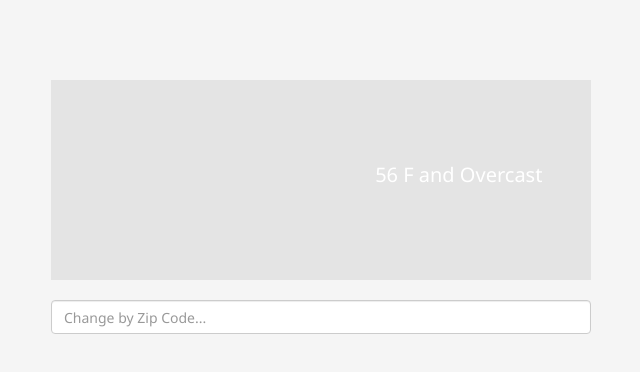
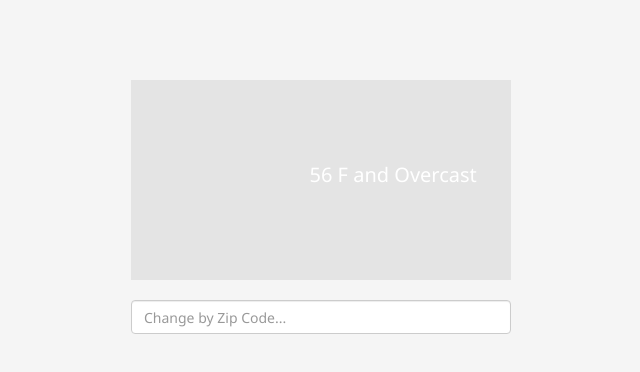
Before and after one commit to jamesmcintyre/weather-components, a plain HTML site: page index.html in a window 1280 px wide. Shown: the whole page, without its empty margins (319-959 px from the left). Drawn offline with nearby package versions, Linux system fonts and the light colour scheme.

Commit message:
final validation changes

```diff
--- a/index.html
+++ b/index.html
@@ -17,7 +17,7 @@
     <div class="row" id="top-spacer"></div>
     <div class="row">
       <div id="main-container" class="col-xs-12">
-        <div id="weatherpanel" class="col-md-6 col-md-offset-3">
+        <div id="weatherpanel" class="col-lg-4 col-lg-offset-4 col-sm-8 col-sm-offset-2 col-xs-12">
 
           <div class="card animated bounceInUp">
             <div class="card-img-top" id="weather-thumb">
--- a/style.css
+++ b/style.css
@@ -6,6 +6,10 @@
   font-size: 15pt;
   padding-right: 0px;
   color: white;
+}
+
+#weatherpanel {
+  padding: 0;
 }
 
 input[type='number'] {
```
